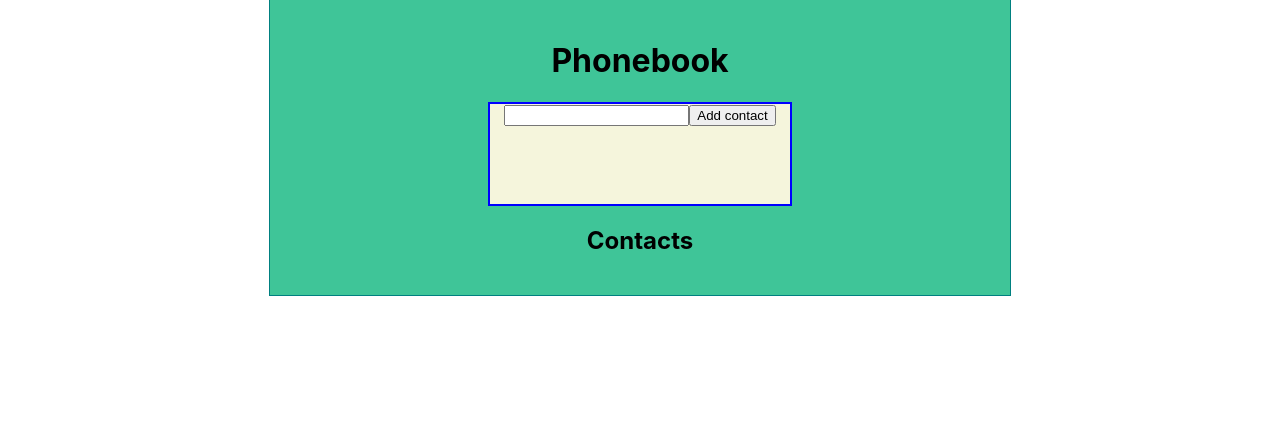
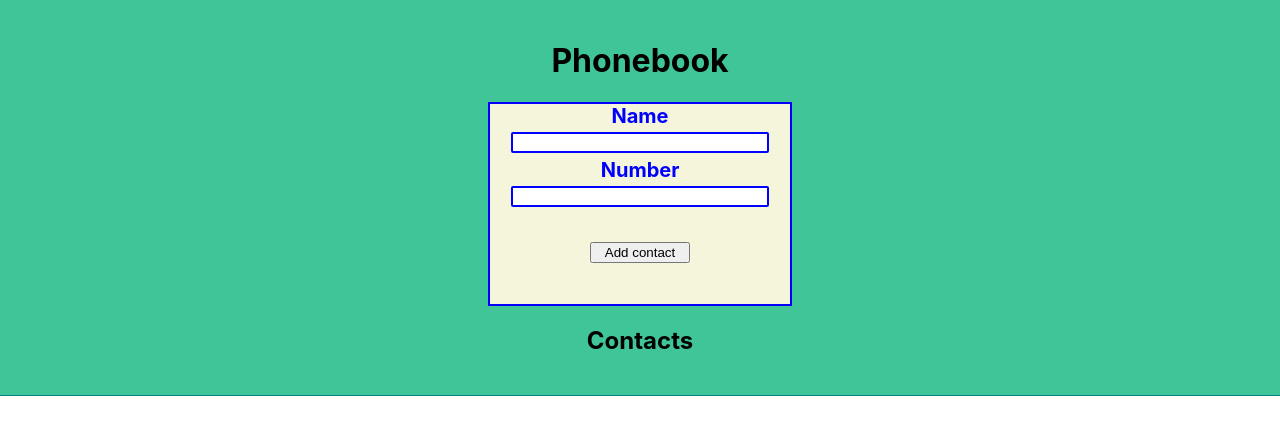
Before and after one commit to KaterinaGerts/goit-react-hw-02-phonebook, a React (Create React App) app: page / in a window 1280 px wide. Shown: the top 434 px of the page. Built offline with nearby package versions, Linux system fonts and the light colour scheme.

Commit message:
добавила проп тайпы

```diff
--- a/src/App.js
+++ b/src/App.js
@@ -8,7 +8,7 @@ import ContactForm from 'components/ContactForm/ContactForm';
 class App extends Component {
   state = {
     contacts: [],
-    name: ''
+
   }
 
 
@@ -19,7 +19,7 @@ class App extends Component {
       <Container>
       <div>
       <h1>Phonebook</h1>
-      <ContactForm/>
+      <ContactForm />
 
       <h2>Contacts</h2>
       {/* <Filter ... />
--- a/src/components/ContactForm/ContactForm.js
+++ b/src/components/ContactForm/ContactForm.js
@@ -1,41 +1,72 @@
-import { Component } from 'react';
+import React, { Component } from 'react';
 import s from './ContactForm.module.css';
-import { v4 as uuidv4 } from 'uuid';
+import PropTypes from 'prop-types';
+//import { v4 as uuidv4 } from 'uuid';
 
 class ContactForm extends Component {
   state = {
-    contacts: [],
     name: '',
+    number: '',
   };
 
-  nameInputId = uuidv4();
-
   handleChange = e => {
-    console.log(e);
     const { name, value } = e.currentTarget;
 
     this.setState({ [name]: value });
   };
 
+  handleSubmit(e) {
+    e.preventDefault();
+
+    this.setState({ name: '', number: '' });
+  }
+
+  // inputNameId = uuidv4();
+  // inputNunberId = uuidv4();
+
   render() {
-    const { name } = this.state;
+    const { name, number } = this.state;
 
     return (
-      <form className={s.form}>
+      <form className={s.form} onSubmit={this.handleSubmit}>
+        <label className={s.label}>
+          Name
           <input
+            className={s.input}
             type="text"
             name="name"
+            value={name}
+            onCange={this.handleChange}
             pattern="^[a-zA-Zа-яА-Я]+(([' -][a-zA-Zа-яА-Я ])?[a-zA-Zа-яА-Я]*)*$"
             title="Имя может состоять только из букв, апострофа, тире и пробелов. Например Adrian, Jacob Mercer, Charles de Batz de Castelmore d'Artagnan и т. п."
             required
-          value={name}
+          />
+        </label>
+        <label className={s.label}>
+          Number
+          <input
+            className={s.input}
+            type="tel"
+            name="number"
+            value={number}
             onCange={this.handleChange}
-          id={this.nameInputId}
+            id={this.inputNunberId}
+            pattern="\+?\d{1,4}?[-.\s]?\(?\d{1,3}?\)?[-.\s]?\d{1,4}[-.\s]?\d{1,4}[-.\s]?\d{1,9}"
+            title="Номер телефона должен состоять цифр и может содержать пробелы, тире, круглые скобки и может начинаться с +"
+            required
           />
-        <button type="submit">Add contact</button>
+        </label>
+        <button type="submit" className={s.button}>
+          Add contact
+        </button>
       </form>
     );
   }
 }
 
+ContactForm.propTypes = {
+  name: PropTypes.string.isRequired,
+  number: PropTypes.string.isRequired,
+};
+
 export default ContactForm;
--- a/src/components/ContactForm/ContactForm.module.css
+++ b/src/components/ContactForm/ContactForm.module.css
@@ -1,9 +1,44 @@
 .form {
+    display: flex;
+    flex-direction: column;
+    text-align: center;
+
     padding: auto;
     margin-right: auto;
     margin-left:auto;
     width: 300px;
-    height: 100px;
+    height: 200px;
     border: 2px solid blue;
     background-color: beige;
 }
+
+.label {
+    margin-bottom: 5px;
+    font-weight: bold;
+    font-size: 20px;
+    color: blue;
+}
+
+.label:last-child {
+    margin-bottom:0;
+}
+
+.input {
+    margin-right:auto;
+    margin-left: auto;
+    margin-bottom: 20px;
+    width: 250px;
+    border: 2px solid blue;
+    border-radius:2px;
+}
+
+.input:last-child {
+    margin-bottom:0;
+}
+
+.button {
+    margin-top: 30px;
+    margin-right:auto;
+    margin-left: auto;
+    width: 100px;
+}
--- a/src/components/Container/Container.module.css
+++ b/src/components/Container/Container.module.css
@@ -1,5 +1,5 @@
 .container {
-  max-width: 700px;
+  max-width: 1240px;
   margin-left: auto;
   margin-right: auto;
   padding: 20px;
```
Lines whose indentation alone changed are shown as unchanged.
